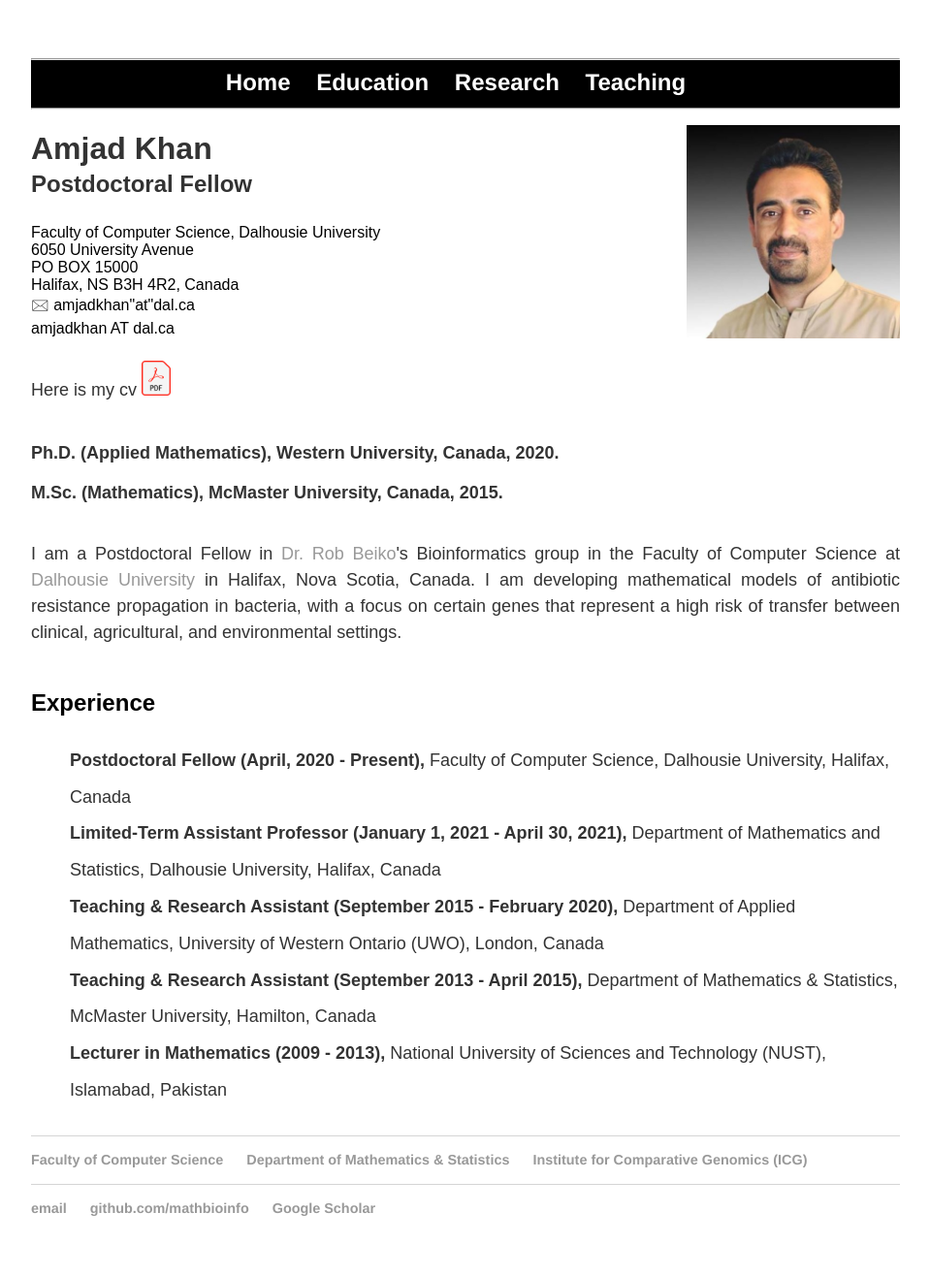
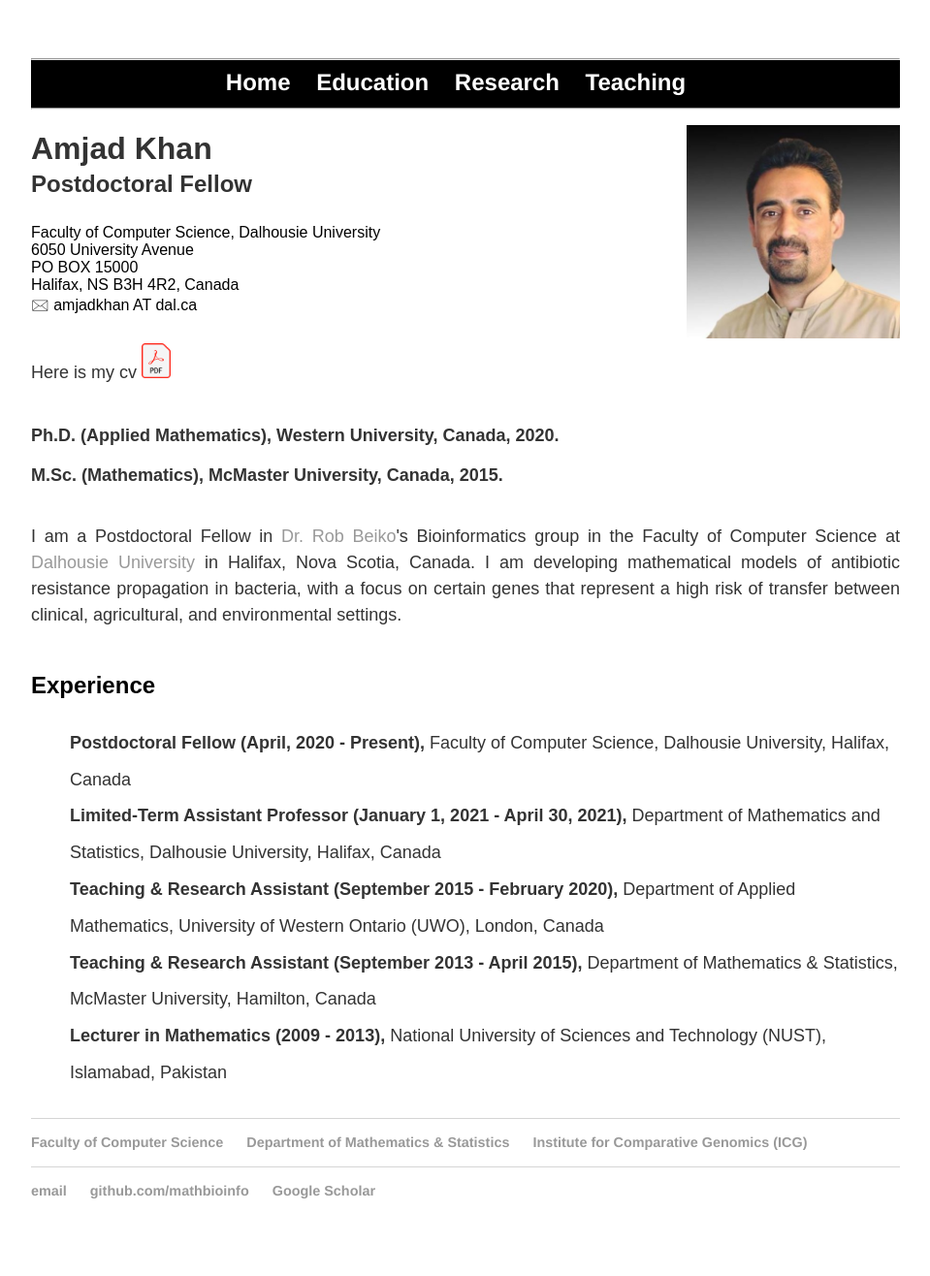
Before and after one commit to MathBioInfo/amjadkhan, a Jekyll site: the page index.html, which Jekyll copies as it is, in a window 1280 px wide. Shown: the whole page at 97% size, without its empty margins (160-1119 px from the left). Built offline with Jekyll 4.4.1, drawn with Linux system fonts in a browser that asks for light colours.

Commit message:
Update index.html

```diff
--- a/index.html
+++ b/index.html
@@ -40,10 +40,7 @@
           		PO BOX 15000 <br>
 			Halifax, NS B3H 4R2, Canada<br> </span>
 			<!--<abbr title="phone">P:</abbr> <br>-->
-			</address>
-			<span>&#128386;</span>&nbsp;<span>amjadkhan"at"dal.ca</span>
-
-			<div class="et_pb_blurb_description">amjadkhan AT dal.ca</p></div>
+			<span>&#128386;</span>&nbsp;<span>amjadkhan AT dal.ca</span>
 
 			<p><font size="4"> Here is my cv
 			<a href="cv.pdf" target="_blank">
```
